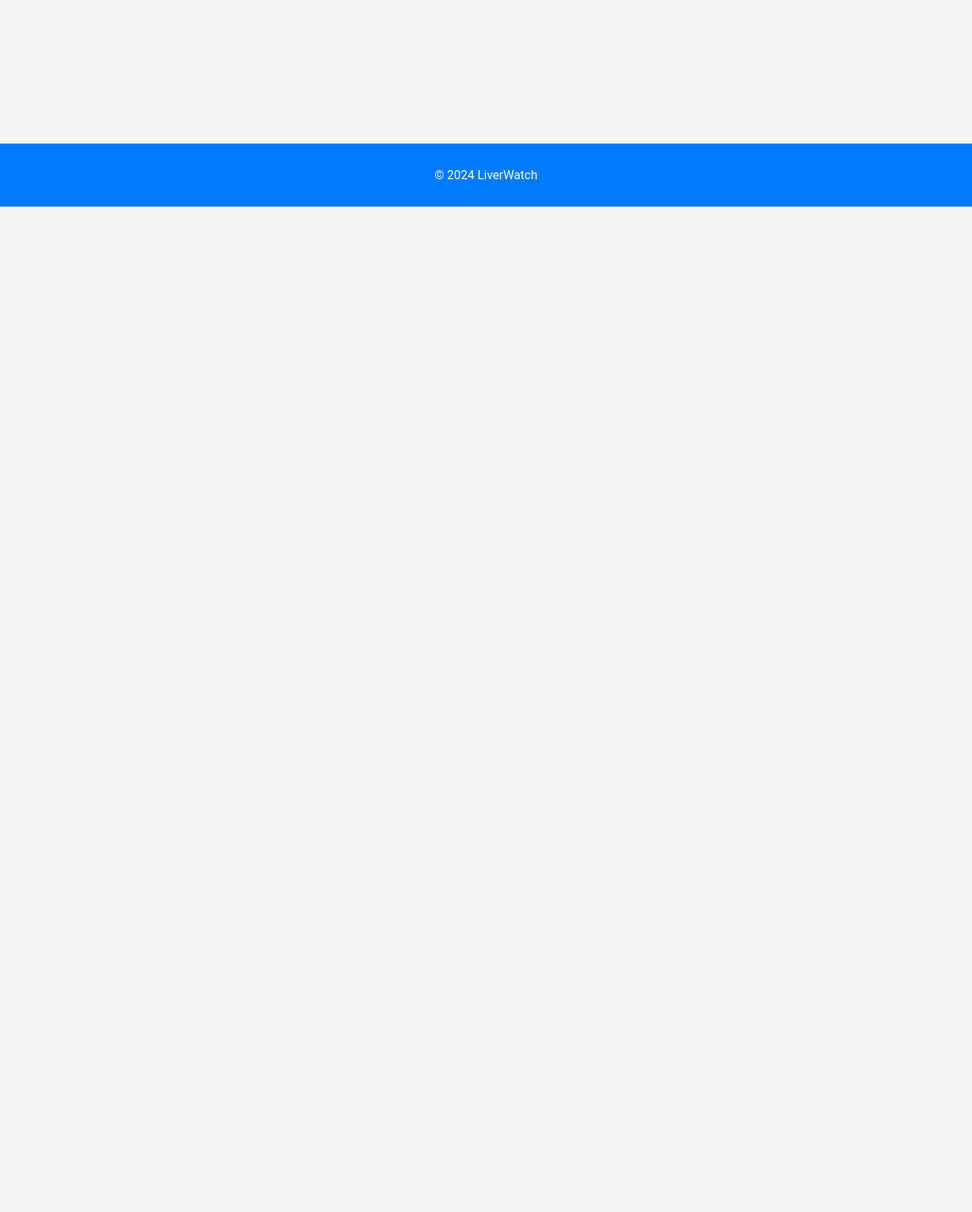
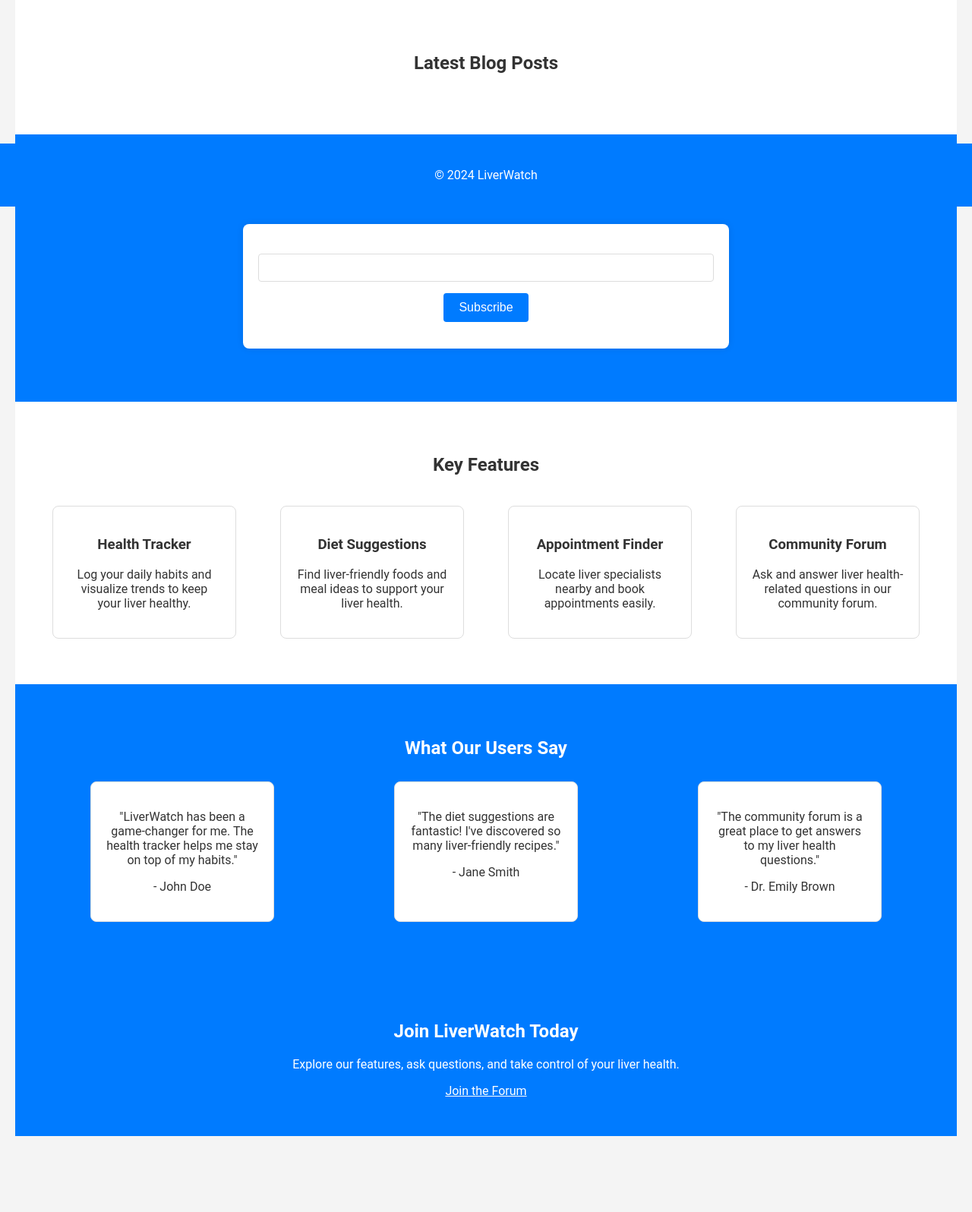
Before and after one commit to PerezChris99/LiverWatch, a Flask app: page / in a window 1280 px wide. Shown: the part 528-2124 px from the top of the page at 76% size. Before the commit the page ends 800 px from the top, so only its background shows below. Run offline with Flask 2, Linux system fonts and the light colour scheme; data that the repository does not hold is empty; some libraries are stand-ins or nearby versions.

Commit message:
added features to home page

```diff
--- a/app.py
+++ b/app.py
@@ -68,7 +68,8 @@ def inject_timezone():
 @app.route('/')
 def index():
     posts = Post.query.all()
-    return render_template('index.html', posts=posts)
+    form = SubscriptionForm()  # Create an instance of the SubscriptionForm
+    return render_template('index.html', posts=posts, form=form)  # Pass the form to the template
 
 @app.route('/post/<int:post_id>')
 def post_detail(post_id):
--- a/static/style.css
+++ b/static/style.css
@@ -1,19 +1,54 @@
+:root {
+    --background-color: #f4f4f4;
+    --text-color: #333;
+    --primary-color: #007bff;
+    --secondary-color: #0056b3;
+    --card-background-color: #fff;
+    --card-border-color: #ddd;
+    --card-hover-shadow: rgba(0, 0, 0, 0.1);
+    --meta-color: #777;
+    --hero-background: url('/static/images/hero-bg.jpg') no-repeat center center/cover;
+    --hero-text-color: #333; /* Adjusted for light mode */
+    --newsletter-background-color: #007bff;
+    --newsletter-text-color: white;
+    --testimonial-background-color: #007bff;
+    --testimonial-text-color: white;
+    --call-to-action-background-color: #007bff;
+    --call-to-action-text-color: white;
+}
+
+body.dark-mode {
+    --background-color: #1a1a1a;
+    --text-color: #f4f4f4;
+    --card-background-color: #333; /* Dark mode card background */
+    --card-border-color: #555;
+    --card-hover-shadow: rgba(255, 255, 255, 0.1);
+    --meta-color: #bbb;
+    --hero-text-color: #f4f4f4; /* Adjusted for dark mode */
+    /* Blue areas remain unchanged */
+    --newsletter-background-color: #007bff;
+    --newsletter-text-color: white;
+    --testimonial-background-color: #007bff;
+    --testimonial-text-color: white;
+    --call-to-action-background-color: #007bff;
+    --call-to-action-text-color: white;
+}
+
+html {
+    scroll-behavior: smooth;
+}
+
 body {
     font-family: 'Roboto', sans-serif;
     margin: 0;
     padding: 0;
-    background-color: #f4f4f4;
-    color: #333;
+    background-color: var(--background-color);
+    color: var(--text-color);
     transition: background-color 0.3s, color 0.3s;
 }
 
-body.dark-mode {
-    background-color: #1a1a1a;
-    color: #f4f4f4;
-}
-
 header {
-    background-color: #007bff;
+    background-color: var(--primary-color);
     color: white;
     padding: 1em 0;
     text-align: center;
@@ -120,43 +150,27 @@ footer {
     max-width: 600px;
     margin: 20px auto;
     padding: 20px;
-    background-color: #fff;
+    background-color: var(--card-background-color);
     border-radius: 8px;
-    box-shadow: 0 0 10px rgba(0, 0, 0, 0.1);
-}
-
-body.dark-mode .subscription-form {
-    background-color: #444;
-    color: #f4f4f4;
-    box-shadow: 0 0 10px rgba(255, 255, 255, 0.1);
+    box-shadow: 0 0 10px var(--card-hover-shadow);
 }
 
 .subscription-form h2 {
     text-align: center;
-    color: #333;
-}
-
-body.dark-mode .subscription-form h2 {
-    color: #f4f4f4;
+    color: var(--text-color);
 }
 
 .subscription-form input[type="email"] {
     width: 100%;
     padding: 10px;
     margin: 8px 0;
-    border: 1px solid #ddd;
+    border: 1px solid var(--card-border-color);
     border-radius: 4px;
     box-sizing: border-box;
 }
 
-body.dark-mode .subscription-form input[type="email"] {
-    background-color: #555;
-    color: #f4f4f4;
-    border-color: #777;
-}
-
 .subscription-form button {
-    background-color: #007bff;
+    background-color: var(--primary-color);
     color: white;
     padding: 12px 20px;
     border: none;
@@ -580,19 +507,13 @@ body.dark-mode .health-tracker-card h2 {
 .form-control {
     width: 100%;
     padding: 10px;
-    border: 1px solid #ddd;
+    border: 1px solid var(--card-border-color);
     border-radius: 4px;
     box-sizing: border-box;
 }
 
-body.dark-mode .form-control {
-    background-color: #555;
-    color: #f4f4f4;
-    border-color: #777;
-}
-
 .btn-primary {
-    background-color: #007bff;
+    background-color: var(--primary-color);
     color: white;
     padding: 10px 20px;
     border: none;
@@ -648,7 +556,93 @@ body.dark-mode .health-log-card p {
     margin-left: 20px; /* Add space between the card and chart */
 }
 
-body.dark-mode .health-chart {
-    background-color: #444;
-    box-shadow: 0 4px 8px rgba(255, 255, 255, 0.1);
+/* Home Page Styles */
+.hero-section {
+    background: var(--hero-background);
+    color: var(--hero-text-color);
+    text-align: center;
+    padding: 100px 20px;
 }
+
+.hero-content {
+    max-width: 600px;
+    margin: 0 auto;
+}
+
+.latest-posts {
+    padding: 50px 20px;
+    background-color: var(--card-background-color);
+}
+
+.latest-posts h2 {
+    text-align: center;
+    margin-bottom: 30px;
+}
+
+.newsletter-subscription {
+    padding: 50px 20px;
+    background-color: var(--newsletter-background-color);
+    color: var(--newsletter-text-color);
+    text-align: center;
+}
+
+.key-features {
+    padding: 50px 20px;
+    background-color: var(--card-background-color);
+}
+
+.key-features h2 {
+    text-align: center;
+    margin-bottom: 30px;
+}
+
+.features {
+    display: flex;
+    justify-content: space-around;
+    flex-wrap: wrap;
+}
+
+.feature-card {
+    background-color: var(--card-background-color);
+    border: 1px solid var(--card-border-color);
+    border-radius: 8px;
+    padding: 20px;
+    margin: 10px;
+    width: 200px;
+    text-align: center;
+}
+
+.testimonials {
+    padding: 50px 20px;
+    background-color: var(--testimonial-background-color);
+    color: var(--testimonial-text-color);
+    text-align: center;
+}
+
+.testimonial-cards {
+    display: flex;
+    justify-content: space-around;
+    flex-wrap: wrap;
+}
+
+.testimonial-card {
+    background-color: var(--card-background-color);
+    color: var(--text-color);
+    border: 1px solid var(--card-border-color);
+    border-radius: 8px;
+    padding: 20px;
+    margin: 10px;
+    width: 200px;
+    text-align: center;
+}
+
+.call-to-action {
+    padding: 50px 20px;
+    background-color: var(--call-to-action-background-color);
+    color: var(--call-to-action-text-color);
+    text-align: center;
+}
+
+.call-to-action .btn {
+    margin-top: 20px;
+}
--- a/templates/index.html
+++ b/templates/index.html
@@ -3,13 +3,85 @@
 {% block title %}Home - LiverWatch{% endblock %}
 
 {% block content %}
-<section class="posts">
-    {% for post in posts %}
-    <div class="post-card">
-        <img src="{{ post.image_url }}" alt="{{ post.title }}">
-        <h2><a href="{{ url_for('post_detail', post_id=post.id) }}">{{ post.title }}</a></h2>
-        <p>{{ post.content[:100] }}...</p>
+<div class="hero-section">
+    <div class="hero-content">
+        <h1>Welcome to LiverWatch</h1>
+        <p>Your go-to source for real-time information on liver health, specifically focused on Uganda.</p>
+        <a href="#latest-posts" class="btn btn-primary">Explore More</a>
     </div>
-    {% endfor %}
-</section>
+</div>
+
+<div class="latest-posts" id="latest-posts">
+    <h2>Latest Blog Posts</h2>
+    <div class="posts">
+        {% for post in posts %}
+        <div class="post-card">
+            <img src="{{ post.image_url }}" alt="{{ post.title }}">
+            <h2><a href="{{ url_for('post_detail', post_id=post.id) }}">{{ post.title }}</a></h2>
+            <p>{{ post.content[:150] }}...</p>
+            <a href="{{ url_for('post_detail', post_id=post.id) }}" class="btn btn-secondary">Read More</a>
+        </div>
+        {% endfor %}
+    </div>
+</div>
+
+<div class="newsletter-subscription">
+    <h2>Subscribe to Our Newsletter</h2>
+    <form method="post" action="{{ url_for('subscribe') }}" class="subscription-form">
+        {{ form.csrf_token }}
+        <div class="form-group">
+            {{ form.email.label }}<br>
+            {{ form.email(class="form-control") }}
+        </div>
+        <div class="form-group">
+            {{ form.submit(class="btn btn-primary") }}
+        </div>
+    </form>
+</div>
+
+<div class="key-features">
+    <h2>Key Features</h2>
+    <div class="features">
+        <div class="feature-card">
+            <h3>Health Tracker</h3>
+            <p>Log your daily habits and visualize trends to keep your liver healthy.</p>
+        </div>
+        <div class="feature-card">
+            <h3>Diet Suggestions</h3>
+            <p>Find liver-friendly foods and meal ideas to support your liver health.</p>
+        </div>
+        <div class="feature-card">
+            <h3>Appointment Finder</h3>
+            <p>Locate liver specialists nearby and book appointments easily.</p>
+        </div>
+        <div class="feature-card">
+            <h3>Community Forum</h3>
+            <p>Ask and answer liver health-related questions in our community forum.</p>
+        </div>
+    </div>
+</div>
+
+<div class="testimonials">
+    <h2>What Our Users Say</h2>
+    <div class="testimonial-cards">
+        <div class="testimonial-card">
+            <p>"LiverWatch has been a game-changer for me. The health tracker helps me stay on top of my habits."</p>
+            <p>- John Doe</p>
+        </div>
+        <div class="testimonial-card">
+            <p>"The diet suggestions are fantastic! I've discovered so many liver-friendly recipes."</p>
+            <p>- Jane Smith</p>
+        </div>
+        <div class="testimonial-card">
+            <p>"The community forum is a great place to get answers to my liver health questions."</p>
+            <p>- Dr. Emily Brown</p>
+        </div>
+    </div>
+</div>
+
+<div class="call-to-action">
+    <h2>Join LiverWatch Today</h2>
+    <p>Explore our features, ask questions, and take control of your liver health.</p>
+    <a href="{{ url_for('forum') }}" class="btn btn-primary">Join the Forum</a>
+</div>
 {% endblock %}
```
Also changed, not shown: other parts of static/style.css (+52 -157 lines).
